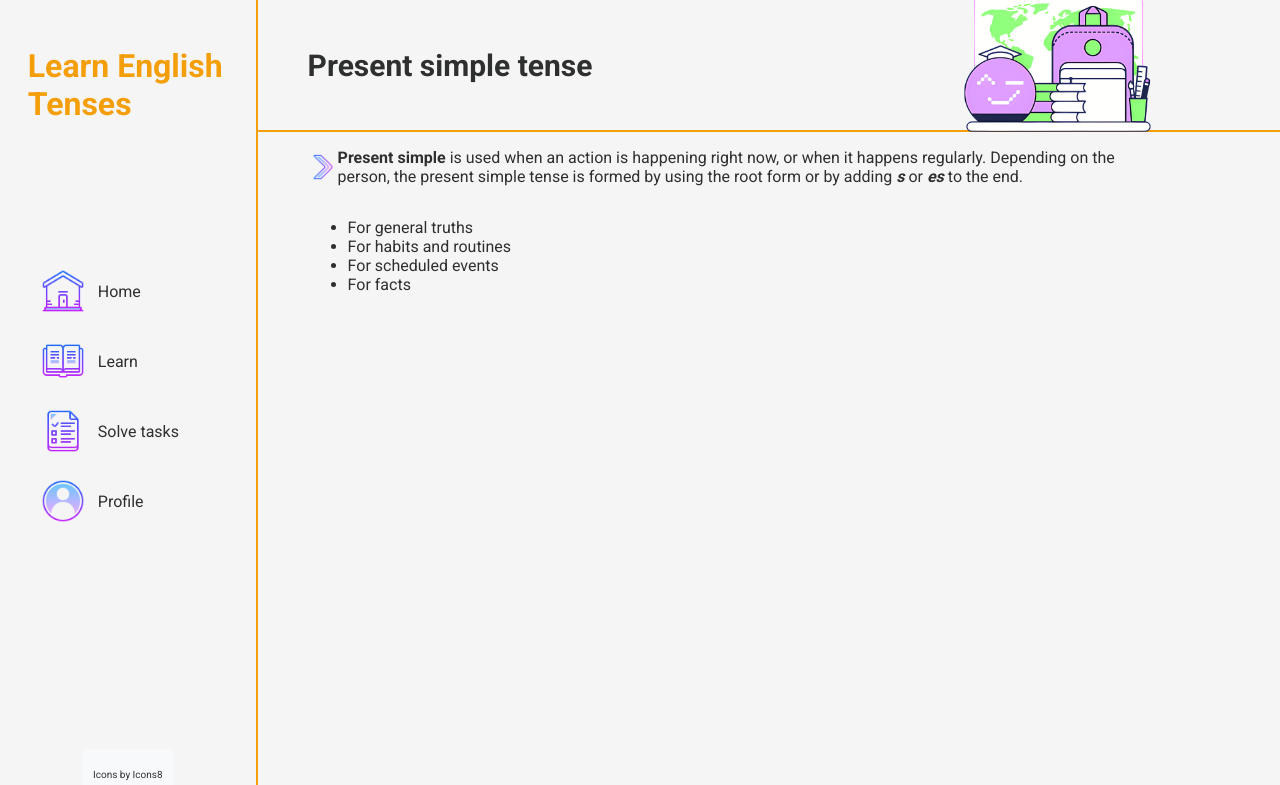
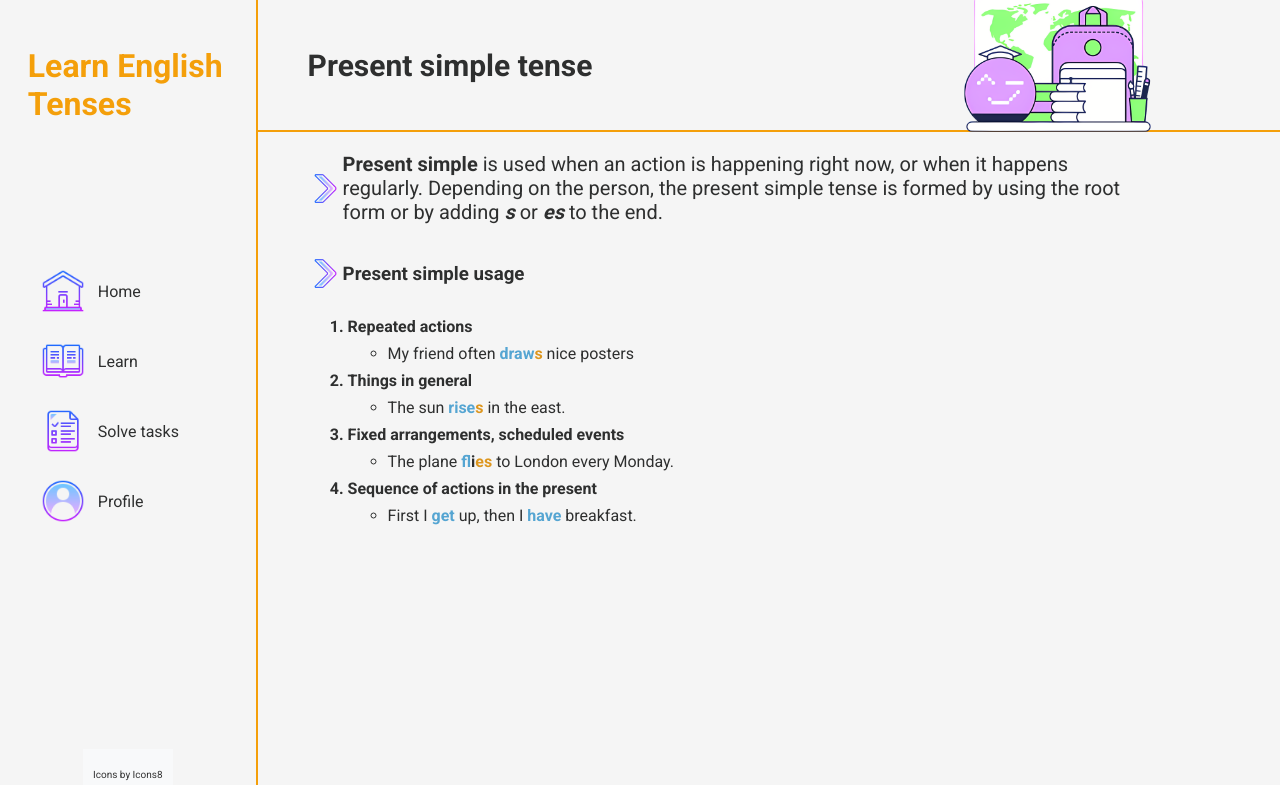
Before and after one commit to frankoklepac/zavrsni-rad, a Django app: page /home/present_simple/learn in a window 1280 px wide. Shown: the top 785 px of the page. Run offline with Django 4.2, Linux system fonts and the light colour scheme.

Commit message:
Styling learn_present_simple.html

```diff
--- a/LearnEnglishTenses/learntenses/static/learntenses/styles/tense.css
+++ b/LearnEnglishTenses/learntenses/static/learntenses/styles/tense.css
@@ -28,7 +28,7 @@ body {
 }
 
 .point {
-  width:  30px;
+  width:  35px;
 }
 
 .learn-header h2 {
@@ -50,7 +50,7 @@ body {
   width: 90%;
 }
 
-.definiton p{
+.p-desc{
   font-size: 20px;
 }
 
@@ -63,3 +63,38 @@ body {
   font-weight: bold;
   font-style: italic;
 }
+
+.use-of{
+  display:flex;
+  flex-direction: column;
+}
+
+.use-of div{
+  display: flex;
+  flex-direction: row;
+  align-items: center;
+}
+
+.use-of-ul {
+  list-style-type: decimal;
+  margin-top: 10px;
+}
+
+.use-of-ul li {
+  font-size: 16px;
+  line-height: 27px;
+}
+
+.list-item {
+  font-weight: bold;
+}
+
+.infinitive{
+  color: #55a5d2;
+  font-weight: bold;
+}
+
+.ending{
+  color: #dd961e;
+  font-weight: bold;
+}
--- a/LearnEnglishTenses/learntenses/templates/learntenses/learn_present_simple.html
+++ b/LearnEnglishTenses/learntenses/templates/learntenses/learn_present_simple.html
@@ -24,18 +24,39 @@
   <div class="learn-body">
     <div class="definition">
       <img class="point" src="{% static 'learntenses/images/point.png' %}" alt="">
-      <p>
+      <p class="p-desc">
         <span>Present simple</span> is used when an action is happening right now, or when it happens regularly.
         Depending on the person, the present simple tense is formed by using the root form or by adding <span>s</span> or <span>es</span> to the end.
       </p>
     </div>
     <div class="use-of">
-      <ul>
-        <li>For general truths</li>
-        <li>For habits and routines</li>
-        <li>For scheduled events</li>
-        <li>For facts</li>
-      </ul>
+      <div>
+        <img class="point" src="{% static 'learntenses/images/point.png' %}" alt="">
+        <h3>Present simple usage</h3>
+      </div>
+      <div>
+        <ul class="use-of-ul">
+          <li class="list-item">Repeated actions</li>
+            <ul>
+              <li>
+                My friend often
+                <span class="infinitive">draw</span><span class="ending">s</span> nice posters
+              </li>
+            </ul>
+          <li class="list-item">Things in general</li>
+            <ul>
+              <li>The sun <span class="infinitive">rise</span><span class="ending">s</span> in the east.</li>
+            </ul>
+          <li class="list-item">Fixed arrangements, scheduled events</li>
+            <ul>
+              <li>The plane <span class="infinitive">fl</span><b>i</b><span class="ending">es</span> to London every Monday.</li>
+            </ul>
+          <li class="list-item">Sequence of actions in the present</li>
+            <ul>
+              <li>First I <span class="infinitive">get</span> up, then I <span class="infinitive">have</span> breakfast.</li>
+            </ul>
+        </ul>
+      </div>
     </div>
     <div class="signal-words">
 
```
Also changed, not shown: LearnEnglishTenses/db.sqlite3.
